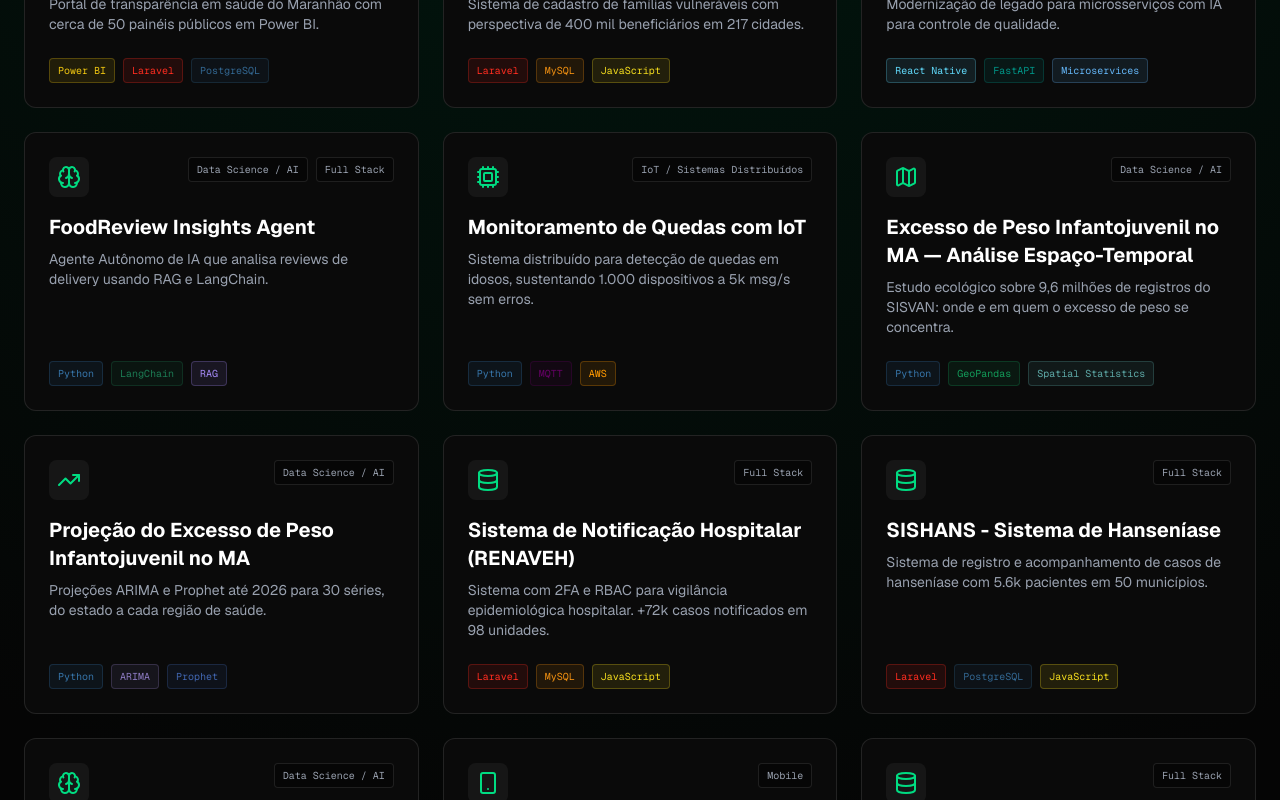
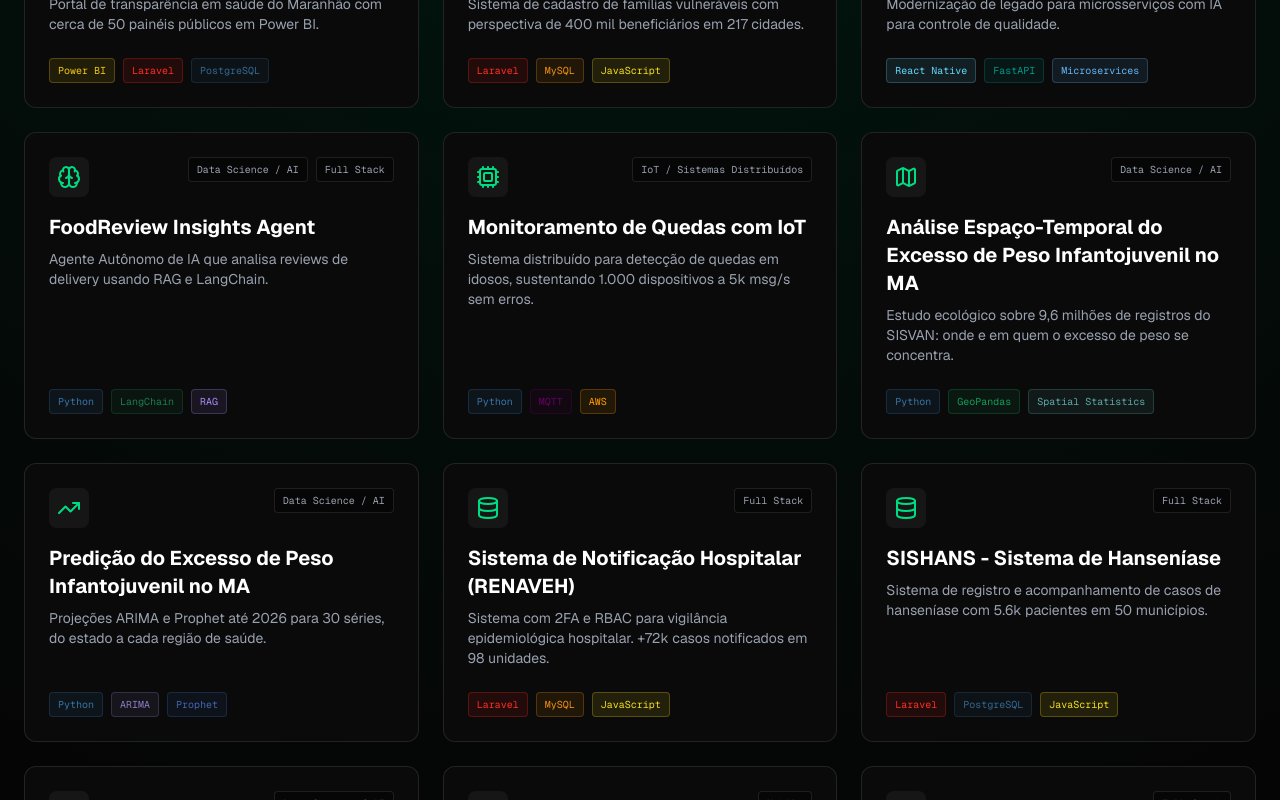
Before and after one commit to josevbrito/portfolio-sys-brito, a Next.js app: page /pt/projects in a window 1280 px wide. Shown: the part 473-1273 px from the top of the page. Built offline with nearby package versions, Linux system fonts and the light colour scheme.

Commit message:
refactor(projects): :recycle: Atualiza títulos e descrições dos projetos para maior clareza

```diff
--- a/app/data/projects/index.ts
+++ b/app/data/projects/index.ts
@@ -207,15 +207,15 @@ const PROJECTS: ProjectDef[] = [
     ],
     i18n: {
       pt: {
-        title: "Excesso de Peso Infantojuvenil no MA — Análise Espaço-Temporal",
+        title: "Análise Espaço-Temporal do Excesso de Peso Infantojuvenil no MA",
         shortDesc: "Estudo ecológico sobre 9,6 milhões de registros do SISVAN: onde e em quem o excesso de peso se concentra.",
-        fullDesc: "Estudo ecológico de série temporal sobre todos os 9.609.650 acompanhamentos de crianças e adolescentes que o SISVAN registrou nos 217 municípios do Maranhão entre 2014 e 2023. A conclusão é que a média estadual (20,2%) esconde o que importa: os adolescentes puxaram toda a alta (+0,64 p.p./ano) e inverteram de posição — eram o grupo menos afetado em 2014 (18,0%) e passaram a ser o mais afetado em 2023 (22,6%) —, enquanto as crianças ficaram estáveis. A carga também não se espalha por igual: o Moran I de 0,27 confirma dependência espacial e o LISA identifica 25 municípios Alto-Alto em territórios contíguos, no entorno de Bacabal e Pedreiras e em Chapadinha. O achado técnico mais relevante foi de ingestão: os rótulos dos microdados do SISVAN estão deslocados em uma faixa em relação aos relatórios oficiais, e a leitura intuitiva colocaria os adolescentes em 7,0% em vez de 22,6% — o pipeline aplica a regra por faixa etária e valida contra os relatórios oficiais, abortando se divergir. Submetido ao II EANAPS 2026 (SES-MA / UFMA).",
+        fullDesc: "Estudo ecológico de série temporal sobre todos os 9.609.650 acompanhamentos de crianças e adolescentes que o SISVAN registrou nos 217 municípios do Maranhão entre 2014 e 2023. A conclusão é que a média estadual (20,2%) esconde o que importa: os adolescentes puxaram toda a alta (+0,64 p.p./ano) e inverteram de posição, eram o grupo menos afetado em 2014 (18,0%) e passaram a ser o mais afetado em 2023 (22,6%), enquanto as crianças ficaram estáveis. A carga também não se espalha por igual: o Moran I de 0,27 confirma dependência espacial e o LISA identifica 25 municípios Alto-Alto em territórios contíguos, no entorno de Bacabal e Pedreiras e em Chapadinha. O achado técnico mais relevante foi de ingestão: os rótulos dos microdados do SISVAN estão deslocados em uma faixa em relação aos relatórios oficiais, e a leitura intuitiva colocaria os adolescentes em 7,0% em vez de 22,6% — o pipeline aplica a regra por faixa etária e valida contra os relatórios oficiais, abortando se divergir. Submetido ao II EANAPS 2026 (SES-MA / UFMA).",
         status: "Concluído",
       },
       en: {
-        title: "Childhood Excess Weight in Maranhão — Spatiotemporal Analysis",
+        title: "Spatiotemporal Analysis of Childhood Excess Weight in Maranhão",
         shortDesc: "Ecological study over 9.6 million SISVAN records: where and in whom excess weight concentrates.",
-        fullDesc: "Time-series ecological study covering all 9,609,650 child and adolescent records that SISVAN collected across Maranhão's 217 municipalities between 2014 and 2023. The finding is that the statewide average (20.2%) hides what matters: adolescents drove the entire increase (+0.64 pp/year) and flipped position — the least affected group in 2014 (18.0%), the most affected by 2023 (22.6%) — while children stayed flat. The burden is not evenly spread either: a Moran's I of 0.27 confirms spatial dependence, and LISA identifies 25 High-High municipalities in contiguous territories around Bacabal, Pedreiras and Chapadinha. The most consequential technical finding was in ingestion: SISVAN's microdata labels are shifted by one band relative to the official reports, and the intuitive reading would place adolescents at 7.0% instead of 22.6% — the pipeline applies the age-dependent rule and validates against the official reports, aborting on divergence. Submitted to II EANAPS 2026 (SES-MA / UFMA).",
+        fullDesc: "Time-series ecological study covering all 9,609,650 child and adolescent records that SISVAN collected across Maranhão's 217 municipalities between 2014 and 2023. The finding is that the statewide average (20.2%) hides what matters: adolescents drove the entire increase (+0.64 pp/year) and flipped position, the least affected group in 2014 (18.0%), the most affected by 2023 (22.6%), while children stayed flat. The burden is not evenly spread either: a Moran's I of 0.27 confirms spatial dependence, and LISA identifies 25 High-High municipalities in contiguous territories around Bacabal, Pedreiras and Chapadinha. The most consequential technical finding was in ingestion: SISVAN's microdata labels are shifted by one band relative to the official reports, and the intuitive reading would place adolescents at 7.0% instead of 22.6% — the pipeline applies the age-dependent rule and validates against the official reports, aborting on divergence. Submitted to II EANAPS 2026 (SES-MA / UFMA).",
         status: "Completed",
       },
     },
@@ -236,13 +236,13 @@ const PROJECTS: ProjectDef[] = [
     ],
     i18n: {
       pt: {
-        title: "Projeção do Excesso de Peso Infantojuvenil no MA",
+        title: "Predição do Excesso de Peso Infantojuvenil no MA",
         shortDesc: "Projeções ARIMA e Prophet até 2026 para 30 séries, do estado a cada região de saúde.",
         fullDesc: "Metade prospectiva do estudo: usa a mesma década de registros do SISVAN para projetar a prevalência de excesso de peso até 2026 em 30 séries — o estado, as 3 macrorregiões e cada uma das 18 regiões de saúde. O estado sai de 20,2% (2023) para 21,4% (IC 90%: 20,4–22,6), mas o número que importa para o gestor é outro: 11 das 18 regiões de saúde estão em alta e 6 em queda, então a média estadual esconde as duas direções ao mesmo tempo. Chapadinha concentra o risco, com a maior prevalência projetada (23,9%) e o maior crescimento (+2,2 p.p.). Nenhum modelo foi escolhido no olho: cada série disputou uma competição de quatro vias (ARIMA × Prophet, cada um com 2020 mantido ou marcado como outlier) decidida só pelo erro fora da amostra, treinando até 2021 e testando contra 2022–2023. A bifurcação do 2020 fez diferença — tratar a pandemia como outlier derrubou o erro estadual de 4,65% para 2,52%. Submetido ao II EANAPS 2026 (SES-MA / UFMA).",
         status: "Concluído",
       },
       en: {
-        title: "Childhood Excess Weight Forecasting in Maranhão",
+        title: "Childhood Excess Weight Prediction in Maranhão",
         shortDesc: "ARIMA and Prophet forecasts to 2026 across 30 series, from the state down to each health region.",
         fullDesc: "The prospective half of the study: it uses the same decade of SISVAN records to forecast excess weight prevalence through 2026 across 30 series — the state, its 3 macro-regions and each of the 18 health regions. The state moves from 20.2% (2023) to 21.4% (90% CI: 20.4–22.6), but the number that matters to a health manager is a different one: 11 of the 18 health regions are rising and 6 are falling, so the statewide average hides both directions at once. Chapadinha concentrates the risk, with the highest projected prevalence (23.9%) and the largest increase (+2.2 pp). No model was picked by eye: every series ran a four-way competition (ARIMA × Prophet, each with 2020 kept or flagged as an outlier) decided purely on out-of-sample error, training through 2021 and testing against 2022–2023. The 2020 fork mattered — treating the pandemic as an outlier cut the statewide error from 4.65% to 2.52%. Submitted to II EANAPS 2026 (SES-MA / UFMA).",
         status: "Completed",
```
